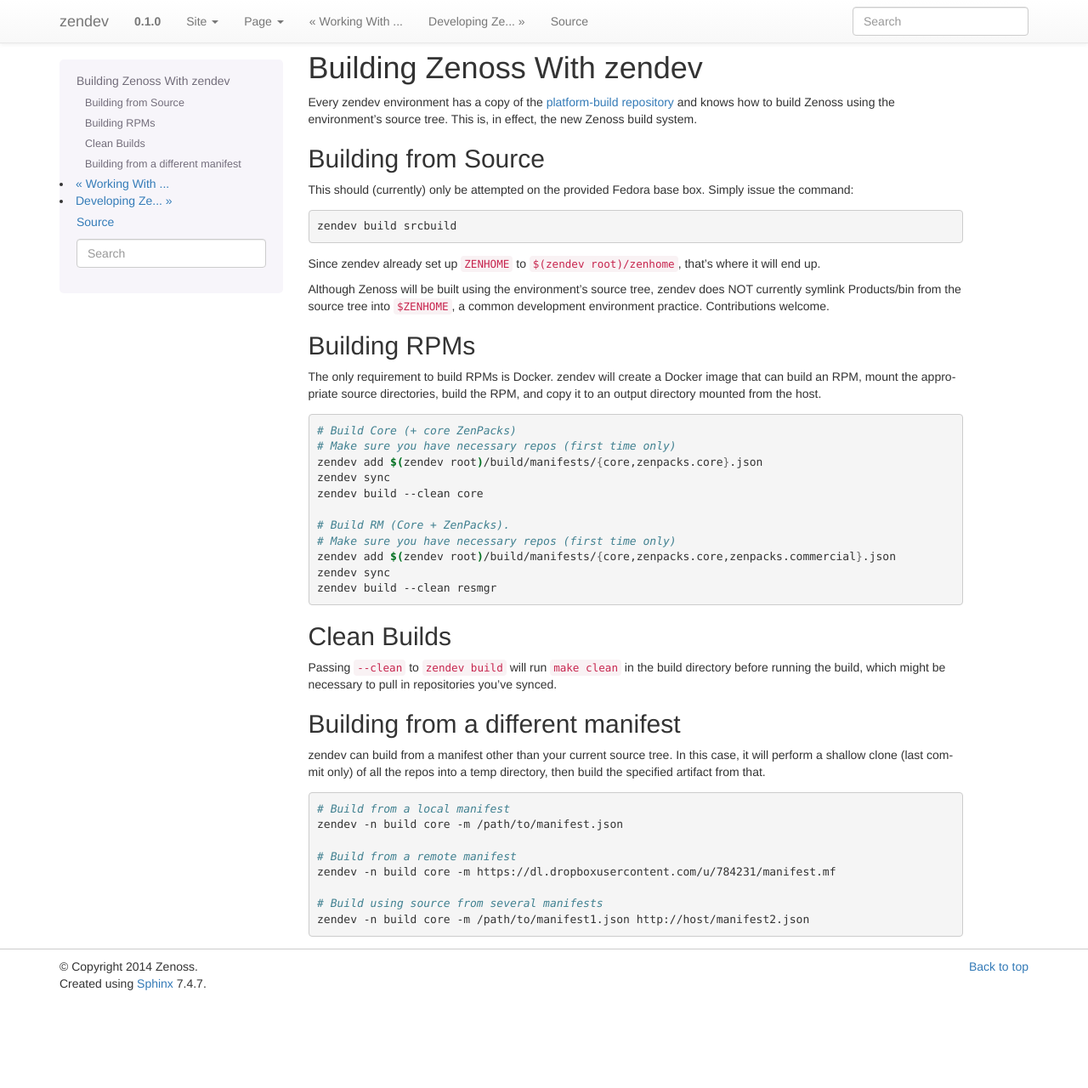
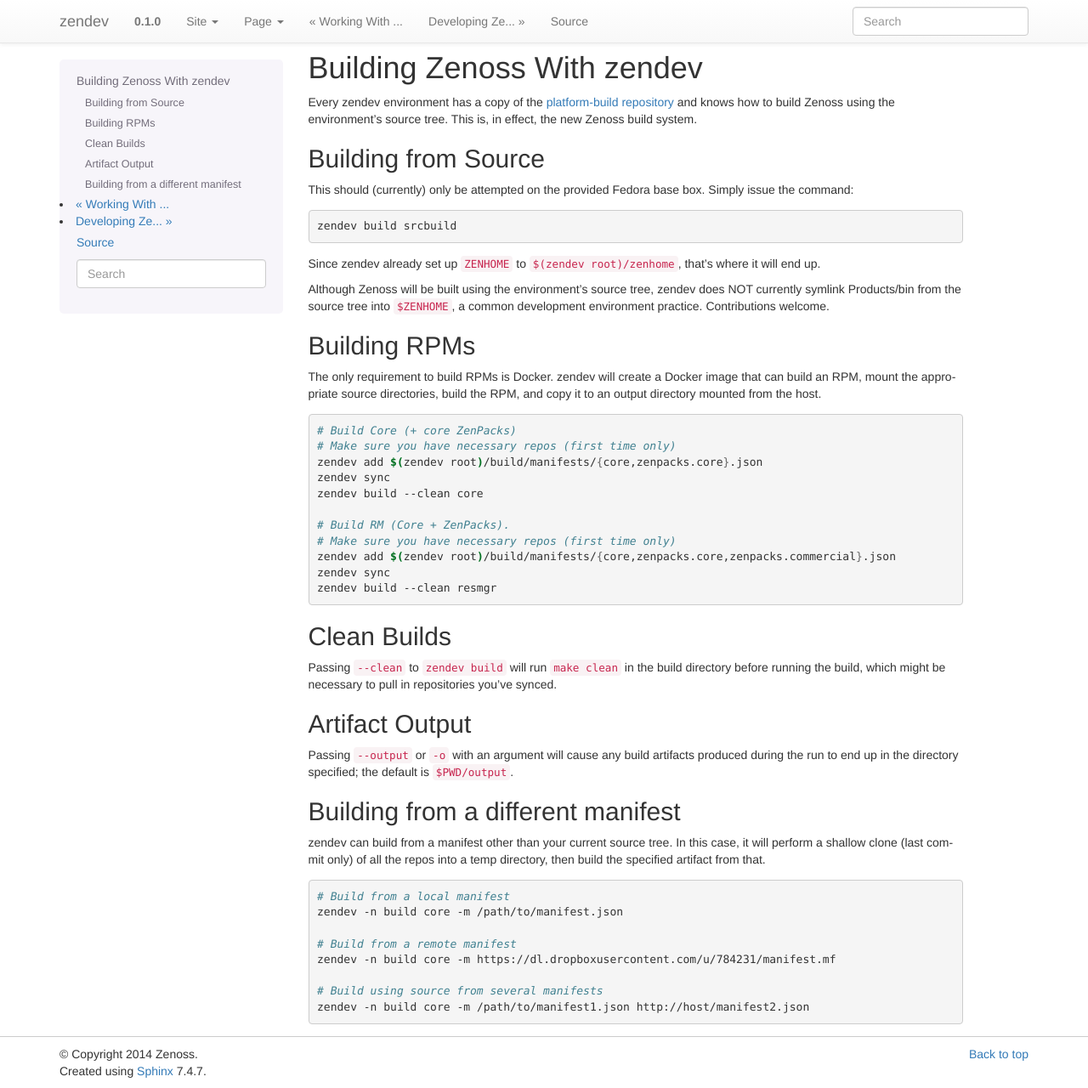
Before and after one commit to zenoss/zendev, a Sphinx documentation site: the page built from docs/build.rst, in a window 1280 px wide and 1280 px high. Shown: the whole window at 85% size. Built offline with Sphinx 7.4.7, drawn with Linux system fonts in a browser that asks for light colours.

Commit message:
Add build --output docs

```diff
--- a/docs/build.rst
+++ b/docs/build.rst
@@ -47,6 +47,12 @@
 directory before running the build, which might be necessary to pull in
 repositories you've synced.
 
+Artifact Output
+===============
+Passing ``--output`` or ``-o`` with an argument will cause any build artifacts
+produced during the run to end up in the directory specified; the default is
+``$PWD/output``.
+
 Building from a different manifest
 ==================================
 zendev can build from a manifest other than your current source tree. In this
```
